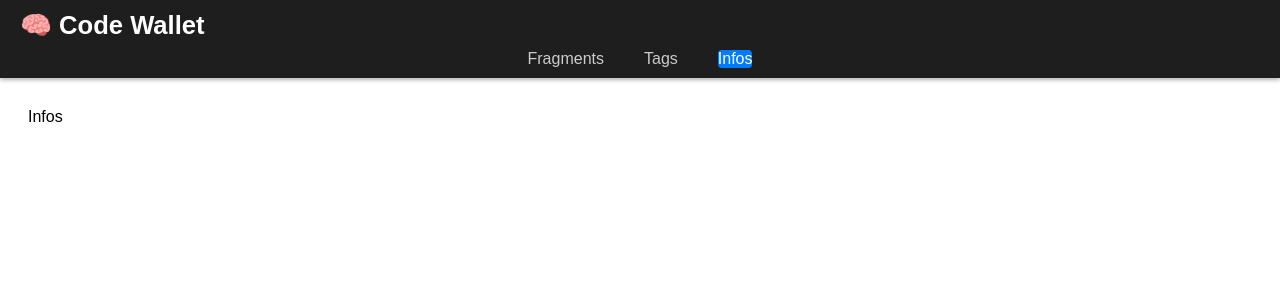
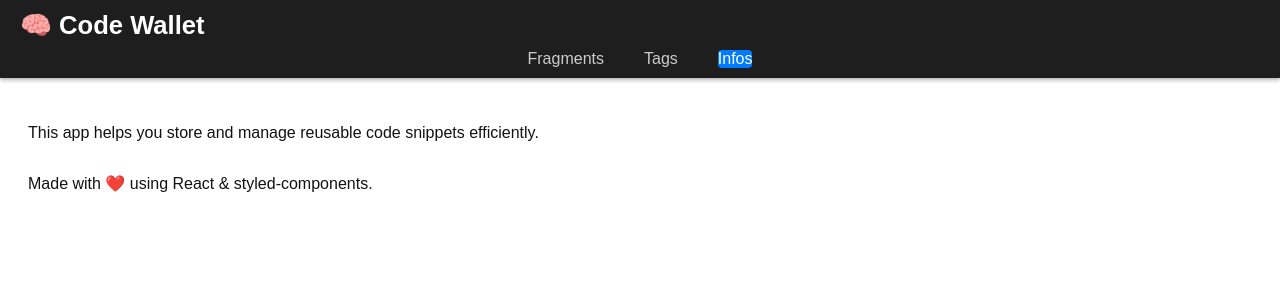
Before and after one commit to boboue1/Code-wallet, a React (Vite) app: page /infos in a window 1280 px wide. Shown: the top 300 px of the page. Built offline with nearby package versions, Linux system fonts and the light colour scheme.

Commit message:
ajout de la page Tags et Infos

```diff
--- a/src/App.jsx
+++ b/src/App.jsx
@@ -1,6 +1,9 @@
 import { BrowserRouter as Router, Routes, Route, Navigate } from 'react-router-dom';
 import Navbar from './components/Navbar';
 import FragmentPage from './components/FragmentPage';
+import TagsPage from './components/TagsPage';
+import InfosPage from './components/InfosPage';
+
 import styled from 'styled-components';
 
 const AppContainer = styled.div`
@@ -51,8 +54,9 @@ function App() {
           <Routes>
             <Route path="/" element={<Navigate to="/fragments" />} />
             <Route path="/fragments" element={<FragmentPage />} />
-            <Route path="/tags" element={<div>Tags</div>} />
-            <Route path="/infos" element={<div>Infos</div>} />
+            <Route path="/tags" element={<TagsPage />} />
+            <Route path="/infos" element={<InfosPage />} />
+
           </Routes>
         </MainContent>
       </AppContainer>
--- a/src/components/FragmentPage.jsx
+++ b/src/components/FragmentPage.jsx
@@ -8,8 +8,8 @@ const Container = styled.div`
 
 const Header = styled.div`
   display: flex;
+  align-items: flex-end;
   justify-content: space-between;
-  align-items: center;
 `;
 
 const ButtonNew = styled.button`
--- /dev/null
+++ b/src/components/InfosPage.jsx
@@ -0,0 +1,27 @@
+import styled from 'styled-components';
+
+const PageContainer = styled.div`
+  /* width: 100%;
+  height: 100vh; */
+  color: #141111;
+  display: flex;
+  flex-direction: column;
+  align-items: flex-start;
+  justify-content: center;
+`;
+
+const Title = styled.h2`
+  font-size: 2rem;
+  margin-bottom: 20px;
+`;
+
+function InfosPage() {
+  return (
+    <PageContainer>
+      <p>This app helps you store and manage reusable code snippets efficiently.</p>
+      <p>Made with ❤️ using React & styled-components.</p>
+    </PageContainer>
+  );
+}
+
+export default InfosPage;
--- /dev/null
+++ b/src/components/TagsPage.jsx
@@ -0,0 +1,15 @@
+import styled from 'styled-components';
+
+const PageContainer = styled.div`
+`;
+
+function TagsPage() {
+  return (
+    <PageContainer>
+      <p>Tag your snippets to organize them by category.</p>
+      {/* À venir : Liste de tags, ajout, édition, suppression... */}
+    </PageContainer>
+  );
+}
+
+export default TagsPage;
```
